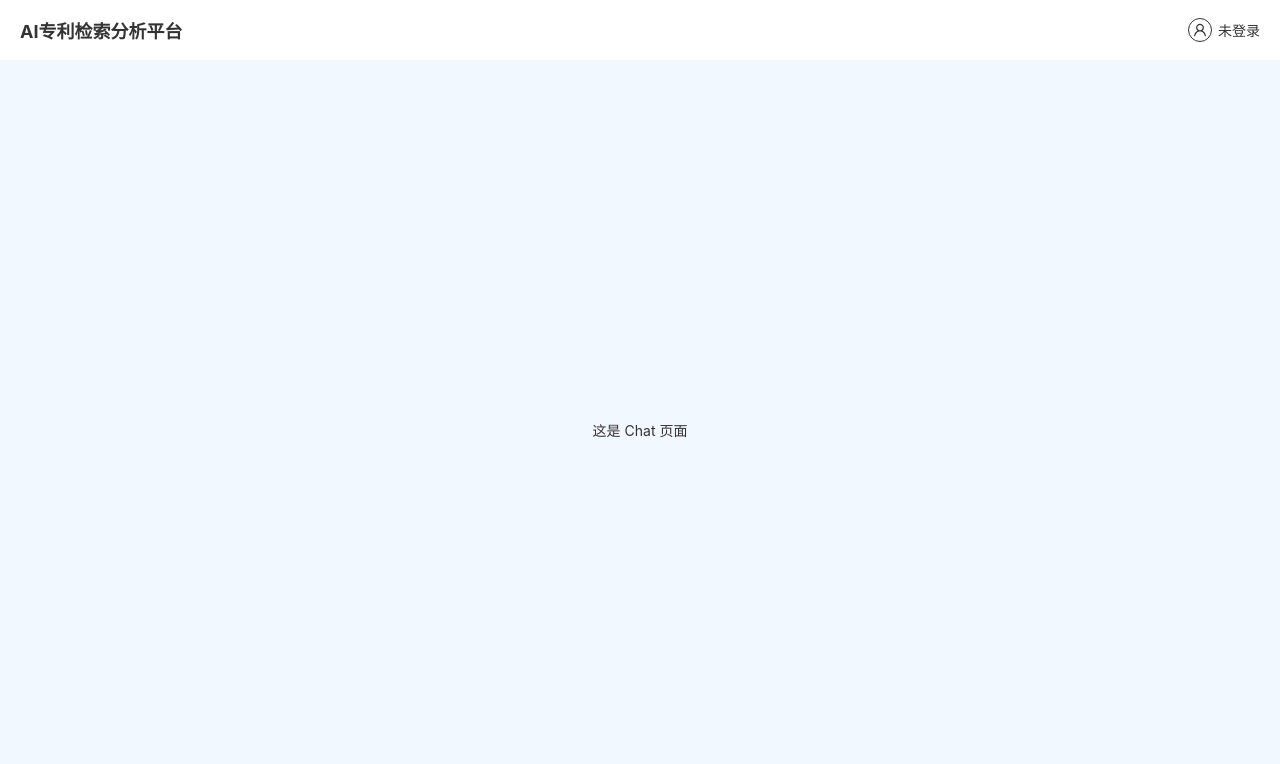
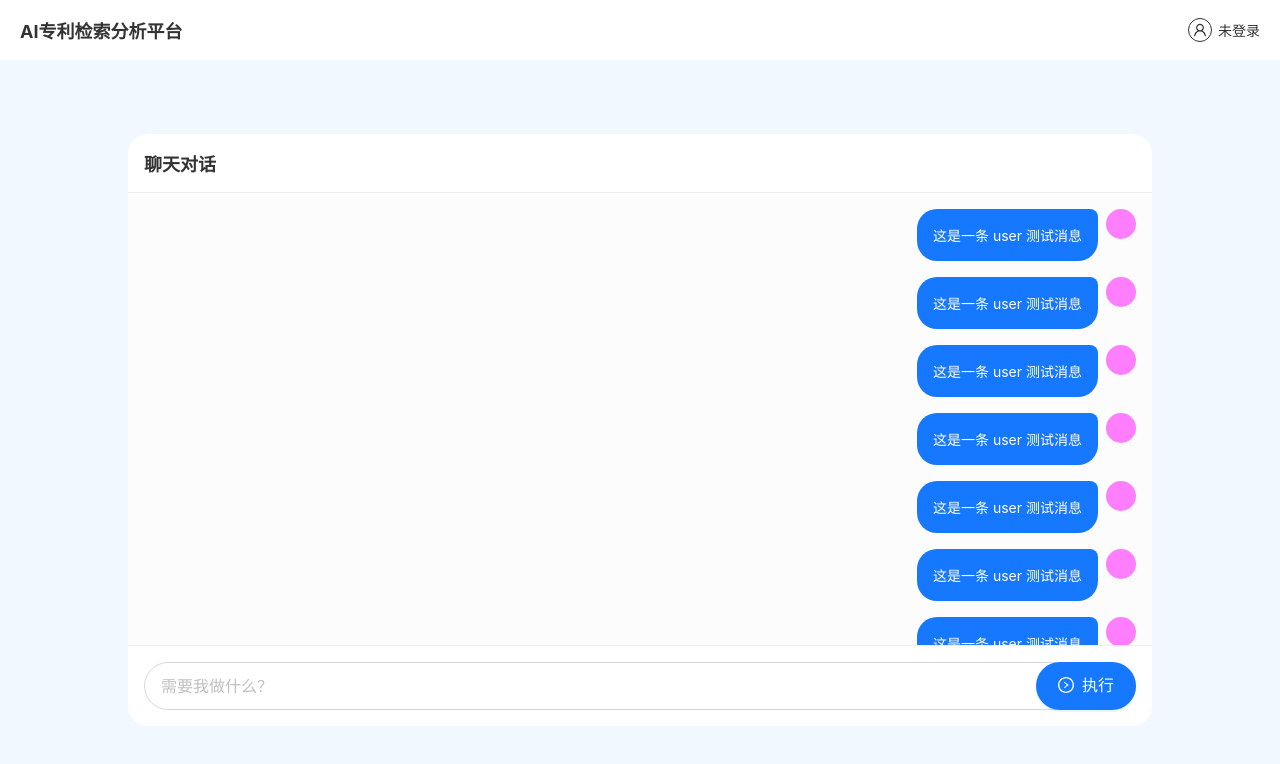
Before and after one commit to NathanCong/sqs-client, a Vue app: page /chat in a window 1280 px wide. Shown: the top 764 px of the page. Built offline with nearby package versions, Linux system fonts and the light colour scheme.

Commit message:
feat: 完成 Chat 页面 UI

```diff
--- a/src/styles/global.less
+++ b/src/styles/global.less
@@ -1,7 +1,13 @@
 html,
 body {
-  padding: 0;
-  margin: 0;
   width: 100%;
   background-color: #eee;
 }
+
+html,
+body,
+ul,
+li {
+  padding: 0;
+  margin: 0;
+}
--- a/src/views/chat/ChatPage.vue
+++ b/src/views/chat/ChatPage.vue
@@ -1,7 +1,26 @@
 <template>
-  <div class="chat">这是 Chat 页面</div>
+  <div class="chat">
+    <section class="chat-modal-wrapper">
+      <ChatModal />
+    </section>
+  </div>
 </template>
 
-<script lang="ts" setup></script>
+<script lang="ts" setup>
+import ChatModal from './components/ChatModal.vue'
+</script>
 
-<style lang="less" scoped></style>
+<style lang="less" scoped>
+.chat {
+  width: 100%;
+  height: 100%;
+  display: flex;
+  align-items: center;
+  justify-content: center;
+
+  .chat-modal-wrapper {
+    width: 80%;
+    height: 80%;
+  }
+}
+</style>
--- /dev/null
+++ b/src/views/chat/components/ChatModal.vue
@@ -0,0 +1,158 @@
+<template>
+  <div class="chat-modal">
+    <section class="chat-header">
+      <span class="chat-title">聊天对话</span>
+    </section>
+    <section class="chat-content">
+      <ul class="chat-list">
+        <li
+          :class="{
+            'chat-item': true,
+            'user-role': chat.messageRole === 'user',
+            'system-role': chat.messageRole === 'system'
+          }"
+          v-for="chat in chatList"
+          :key="chat.messageId"
+        >
+          <span class="chat-avator"></span>
+          <span class="chat-text">{{ chat.messageData }}</span>
+        </li>
+      </ul>
+    </section>
+    <section class="chat-footer">
+      <CommandInput @exec="onExec" />
+    </section>
+  </div>
+</template>
+
+<script lang="ts" setup>
+import { ref } from 'vue'
+import CommandInput from '@/components/CommandInput.vue'
+
+const userMessageMock = new Array(20).fill(null).map((_, index) => ({
+  messageId: index,
+  messageRole: 'user', // user | system
+  messageType: 'text', // text | ?
+  messageData: '这是一条 user 测试消息'
+}))
+
+const systemMessageMock = new Array(20).fill(null).map((_, index) => ({
+  messageId: index,
+  messageRole: 'system', // user | system
+  messageType: 'text', // text | ?
+  messageData: '这是一条 system 测试消息'
+}))
+
+const chatList = ref(userMessageMock.concat(systemMessageMock))
+
+function onExec(command: string) {
+  console.log(command)
+}
+</script>
+
+<style lang="less" scoped>
+.chat-modal {
+  width: 100%;
+  height: 100%;
+  background-color: #fff;
+  border-radius: 20px;
+  display: flex;
+  flex-direction: column;
+
+  .chat-header {
+    width: 100%;
+    box-sizing: border-box;
+    padding: 16px;
+    border-bottom: 1px solid #eee;
+
+    .chat-title {
+      font-size: 18px;
+      font-weight: bold;
+    }
+  }
+
+  .chat-content {
+    flex: 1;
+    position: relative;
+    // background-color: #999;
+
+    .chat-list {
+      position: absolute;
+      top: 0;
+      right: 0;
+      bottom: 0;
+      left: 0;
+      overflow-y: auto;
+      overflow-x: hidden;
+      box-sizing: border-box;
+      padding: 16px;
+      display: flex;
+      flex-direction: column;
+      background-color: #fcfcfc;
+
+      .chat-item {
+        width: 100%;
+        display: flex;
+        flex-direction: row;
+        align-items: flex-start;
+        margin-bottom: 16px;
+
+        &:last-child {
+          margin-bottom: 0;
+        }
+
+        &.user-role {
+          justify-content: flex-end;
+
+          .chat-avator {
+            order: 2;
+            background-color: rgba(255, 0, 255, 0.5);
+          }
+
+          .chat-text {
+            order: 1;
+            border-radius: 20px 8px 20px 20px;
+            background: #1677ff;
+            color: #fff;
+            margin-right: 8px;
+          }
+        }
+
+        &.system-role {
+          justify-content: flex-start;
+
+          .chat-avator {
+            order: 1;
+            background-color: rgba(0, 0, 255, 0.5);
+          }
+
+          .chat-text {
+            order: 2;
+            border-radius: 8px 20px 20px 20px;
+            border: 1px solid #d9d9d9;
+            background-color: #fff;
+            margin-left: 8px;
+          }
+        }
+
+        .chat-avator {
+          width: 30px;
+          height: 30px;
+          border-radius: 50%;
+        }
+
+        .chat-text {
+          padding: 16px;
+        }
+      }
+    }
+  }
+
+  .chat-footer {
+    width: 100%;
+    box-sizing: border-box;
+    padding: 16px;
+    border-top: 1px solid #eee;
+  }
+}
+</style>
```
